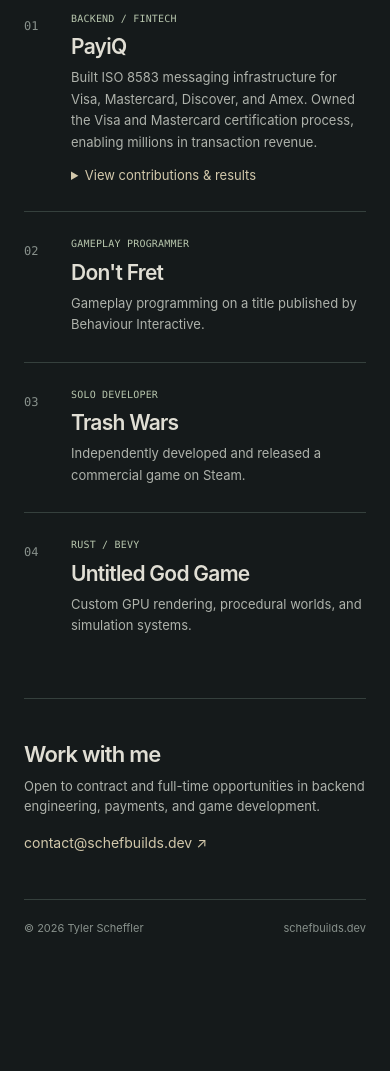
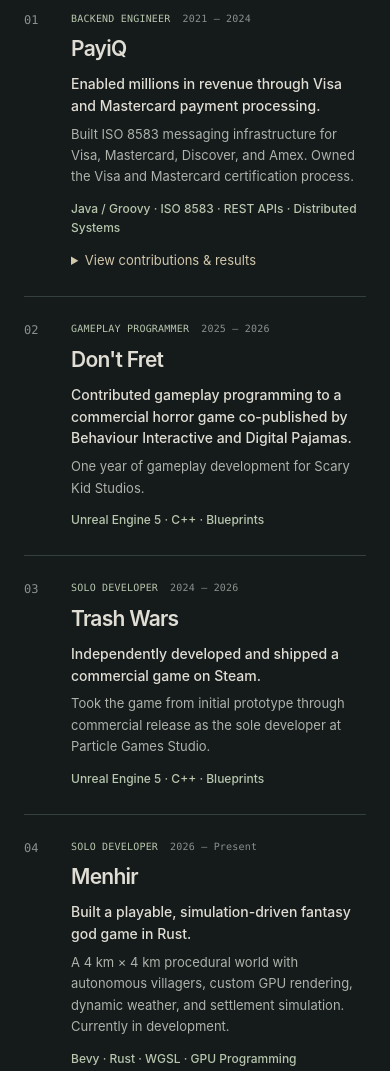
Before and after one commit to Copyrighted/schefbuilds, a plain HTML site: page index.html in a window 390 px wide. Shown: the part 480-1551 px from the top of the page. Before the commit the page ends 1443 px from the top, so only its background shows below. Drawn offline with Linux system fonts and the light colour scheme.

Commit message:
Enhance layout and styling of work sections
Added new sections and updated styles for work items, including work outcomes and meta information. Adjusted padding and margins for better layout.

```diff
--- a/index.html
+++ b/index.html
@@ -62,6 +62,8 @@
       padding: 38px clamp(24px, 6vw, 72px) 34px;
     }
 
+    /* Header */
+
     .topbar {
       display: flex;
       justify-content: space-between;
@@ -88,6 +90,8 @@
       color: var(--muted);
     }
 
+    /* Introduction */
+
     .hero {
       padding: 38px 0 42px;
     }
@@ -95,7 +99,8 @@
     .eyebrow,
     .section-index,
     .work-number,
-    .work-kind {
+    .work-kind,
+    .work-date {
       font-family: ui-monospace, SFMono-Regular,
                    Consolas, "Liberation Mono", monospace;
     }
@@ -156,6 +161,8 @@
       font-weight: 500;
     }
 
+    /* Selected work */
+
     .work-section {
       border-top: 1px solid var(--line);
     }
@@ -189,7 +196,7 @@
       display: grid;
       grid-template-columns: 62px minmax(0, 1fr) 180px;
       column-gap: 12px;
-      padding: 24px 0 26px;
+      padding: 26px 0 29px;
       border-top: 1px solid var(--line);
       align-items: start;
     }
@@ -201,11 +208,22 @@
     }
 
     h3 {
-      margin: 0 0 8px;
+      margin: 0 0 12px;
       font-size: clamp(21px, 2.6vw, 25px);
       line-height: 1.2;
       font-weight: 570;
       letter-spacing: -.035em;
+    }
+
+    /* Delivery-focused summaries */
+
+    .work-outcome {
+      margin: 0 0 7px;
+      color: var(--text);
+      font-size: 15px;
+      font-weight: 550;
+      line-height: 1.55;
+      max-width: 590px;
     }
 
     .work-desc {
@@ -216,18 +234,39 @@
       max-width: 590px;
     }
 
+    .work-tech {
+      color: var(--accent);
+      margin: 11px 0 0;
+      font-size: 12px;
+      font-weight: 500;
+      line-height: 1.6;
+    }
+
+    .work-meta {
+      display: flex;
+      flex-direction: column;
+      align-items: flex-end;
+      gap: 5px;
+      padding-top: 7px;
+      text-align: right;
+    }
+
     .work-kind {
       font-size: 11px;
       color: var(--accent);
-      padding-top: 7px;
-      text-align: right;
+      letter-spacing: .02em;
+    }
+
+    .work-date {
+      font-size: 11px;
+      color: var(--quiet);
       letter-spacing: .02em;
     }
 
     /* Expandable PayiQ section */
 
     .payiq-details {
-      margin-top: 12px;
+      margin-top: 13px;
     }
 
     .payiq-details > summary {
@@ -235,6 +274,7 @@
       color: var(--link);
       font-size: 13px;
       width: fit-content;
+      max-width: 100%;
     }
 
     .payiq-details > summary:hover {
@@ -279,7 +319,7 @@
       padding: 0;
       margin: 0 0 23px;
       display: grid;
-      gap: 13px;
+      gap: 15px;
     }
 
     .payiq-contributions strong {
@@ -413,30 +453,50 @@
       }
 
       .work-item {
-        grid-template-columns: 35px 1fr;
+        grid-template-columns: 35px minmax(0, 1fr);
         padding: 24px 0 26px;
       }
 
+      .work-meta {
+        grid-column: 2;
+        grid-row: 1;
+        flex-direction: row;
+        flex-wrap: wrap;
+        align-items: baseline;
+        gap: 4px 12px;
+        text-align: left;
+        padding: 0 0 10px;
+      }
+
       .work-kind {
-        grid-column: 2;
-        grid-row: 2;
-        text-align: left;
-        padding: 0 0 8px;
+        font-size: 10px;
+      }
+
+      .work-date {
         font-size: 10px;
       }
 
       .work-body {
         grid-column: 2;
-        grid-row: 3;
+        grid-row: 2;
       }
 
       .work-number {
         grid-column: 1;
-        grid-row: 1 / 4;
+        grid-row: 1 / 3;
+        padding-top: 0;
+      }
+
+      .work-outcome {
+        font-size: 14px;
       }
 
       .work-desc {
         font-size: 13px;
+      }
+
+      .work-tech {
+        font-size: 12px;
       }
 
       .payiq-milestones li {
@@ -473,7 +533,10 @@
 
     <main id="top">
 
+      <!-- Introduction -->
+
       <section class="hero" aria-labelledby="intro-heading">
+
         <p class="eyebrow">
           <span class="status-dot" aria-hidden="true"></span>
           Available for contract &amp; full-time work
@@ -485,6 +548,7 @@
         </h1>
 
         <div class="hero-bottom">
+
           <p class="intro">
             I build production software and games—from payment
             processing systems and card-network integrations to
@@ -492,6 +556,7 @@
           </p>
 
           <div class="quicklinks" aria-label="Professional links">
+
             <a href="https://github.com/Copyrighted">
               GitHub ↗
             </a>
@@ -500,47 +565,71 @@
               LinkedIn ↗
             </a>
 
-            <a href="#contact">Contact ↗</a>
+            <a href="#contact">
+              Contact ↗
+            </a>
+
           </div>
         </div>
+
       </section>
+
+      <!-- Selected work -->
 
       <section id="work"
                class="work-section"
                aria-labelledby="work-heading">
 
         <div class="section-head">
+
           <span class="section-index">01 /</span>
+
           <h2 id="work-heading">Selected work</h2>
+
           <span class="section-description">
             Professional &amp; independent
           </span>
+
         </div>
 
         <!-- PayiQ -->
 
-        <article class="work-item">
+        <article class="work-item" id="payiq">
+
           <span class="work-number">01</span>
 
           <div class="work-body">
+
             <h3>PayiQ</h3>
+
+            <p class="work-outcome">
+              Enabled millions in revenue through Visa and
+              Mastercard payment processing.
+            </p>
 
             <p class="work-desc">
               Built ISO 8583 messaging infrastructure for Visa,
               Mastercard, Discover, and Amex. Owned the Visa and
-              Mastercard certification process, enabling millions
-              in transaction revenue.
+              Mastercard certification process.
+            </p>
+
+            <p class="work-tech">
+              Java / Groovy · ISO 8583 · REST APIs ·
+              Distributed Systems
             </p>
 
             <details class="payiq-details">
 
               <summary>
+
                 <span class="when-closed">
                   View contributions &amp; results
                 </span>
+
                 <span class="when-open">
                   Hide contributions &amp; results
                 </span>
+
               </summary>
 
               <div class="payiq-content">
@@ -550,43 +639,56 @@
                 <ul class="payiq-contributions">
 
                   <li>
+
                     <strong>Payment network integrations</strong>
+
                     <p>
                       Built an ISO 8583 messaging framework for Visa,
                       Mastercard, Discover, and Amex payment
                       integrations.
                     </p>
+
                   </li>
 
                   <li>
+
                     <strong>
                       Certification &amp; production payments
                     </strong>
+
                     <p>
-                      Owned Visa and Mastercard certifications,
-                      coordinating specifications, testing, and
-                      technical issues across teams. Implemented
-                      authorizations, reversals, refunds, and clearing.
+                      Owned the Visa and Mastercard certification
+                      process, coordinating specifications, testing,
+                      and technical issues across teams.
+                      Implemented authorizations, reversals,
+                      refunds, and clearing.
                     </p>
+
                   </li>
 
                   <li>
+
                     <strong>Distributed backend &amp; APIs</strong>
+
                     <p>
                       Maintained regional payment processing services
                       in Groovy/Java. Developed REST APIs, including
                       serialization and validation logic.
                     </p>
+
                   </li>
 
                   <li>
+
                     <strong>Testing &amp; developer support</strong>
+
                     <p>
                       Wrote Spock unit tests, supported regression
                       testing in Postman, and onboarded engineers.
                       Wrote a one-off Python script that reduced a
                       feature-testing task from 30 minutes to 2 minutes.
                     </p>
+
                   </li>
 
                 </ul>
@@ -604,11 +706,13 @@
                   <ol>
 
                     <li>
-                      <time datetime="2022-03-30">
+
+                      <time datetime="2022-03">
                         MAR 2022
                       </time>
 
                       <div>
+
                         <a href="https://pay-iq.com/wp-content/uploads/2022/10/11-mastercard-cert.pdf"
                            target="_blank"
                            rel="noopener noreferrer">
@@ -618,15 +722,19 @@
                         <p>
                           Approved to process Mastercard transactions.
                         </p>
+
                       </div>
+
                     </li>
 
                     <li>
-                      <time datetime="2022-06-23">
+
+                      <time datetime="2022-06">
                         JUN 2022
                       </time>
 
                       <div>
+
                         <a href="https://quisitive.com/quisitive-receives-visa-certification-for-its-ledgerpay-platform/"
                            target="_blank"
                            rel="noopener noreferrer">
@@ -637,15 +745,19 @@
                           Approved to process Visa credit and
                           debit payments.
                         </p>
+
                       </div>
+
                     </li>
 
                     <li>
-                      <time datetime="2022-11-14">
+
+                      <time datetime="2022-11">
                         NOV 2022
                       </time>
 
                       <div>
+
                         <a href="https://www.globenewswire.com/news-release/2022/11/14/2555471/0/en/Quisitive-Reports-Third-Quarter-2022-Financial-Results.html"
                            target="_blank"
                            rel="noopener noreferrer">
@@ -656,15 +768,19 @@
                           Live Mastercard authorizations and approval
                           for Visa and Mastercard in cloud production.
                         </p>
+
                       </div>
+
                     </li>
 
                     <li>
-                      <time datetime="2023-08-09">
+
+                      <time datetime="2023-08">
                         AUG 2023
                       </time>
 
                       <div>
+
                         <a href="https://quisitive.com/quisitive-migrates-agechecker-net-to-payiq-platform-as-its-first-customer-processing-monthly-billing-for-verification-services/"
                            target="_blank"
                            rel="noopener noreferrer">
@@ -675,10 +791,13 @@
                           AgeChecker.Net migrated to PayiQ,
                           with monthly billing for over 700 customers.
                         </p>
+
                       </div>
+
                     </li>
 
                   </ol>
+
                 </section>
 
                 <p class="payiq-tech">
@@ -687,61 +806,145 @@
                 </p>
 
               </div>
+
             </details>
+
           </div>
 
-          <span class="work-kind">BACKEND / FINTECH</span>
+          <div class="work-meta">
+
+            <span class="work-kind">
+              BACKEND ENGINEER
+            </span>
+
+            <span class="work-date">
+              2021 — 2024
+            </span>
+
+          </div>
+
         </article>
 
         <!-- Don't Fret -->
 
-        <article class="work-item">
+        <article class="work-item" id="dont-fret">
+
           <span class="work-number">02</span>
 
           <div class="work-body">
+
             <h3>Don't Fret</h3>
 
+            <p class="work-outcome">
+              Contributed gameplay programming to a commercial
+              horror game co-published by Behaviour Interactive
+              and Digital Pajamas.
+            </p>
+
             <p class="work-desc">
-              Gameplay programming on a title published by
-              Behaviour Interactive.
+              One year of gameplay development for Scary Kid Studios.
             </p>
+
+            <p class="work-tech">
+              Unreal Engine 5 · C++ · Blueprints
+            </p>
+
           </div>
 
-          <span class="work-kind">GAMEPLAY PROGRAMMER</span>
+          <div class="work-meta">
+
+            <span class="work-kind">
+              GAMEPLAY PROGRAMMER
+            </span>
+
+            <span class="work-date">
+              2025 — 2026
+            </span>
+
+          </div>
+
         </article>
 
         <!-- Trash Wars -->
 
-        <article class="work-item">
+        <article class="work-item" id="trash-wars">
+
           <span class="work-number">03</span>
 
           <div class="work-body">
+
             <h3>Trash Wars</h3>
 
+            <p class="work-outcome">
+              Independently developed and shipped a commercial
+              game on Steam.
+            </p>
+
             <p class="work-desc">
-              Independently developed and released a
-              commercial game on Steam.
+              Took the game from initial prototype through
+              commercial release as the sole developer at
+              Particle Games Studio.
             </p>
+
+            <p class="work-tech">
+              Unreal Engine 5 · C++ · Blueprints
+            </p>
+
           </div>
 
-          <span class="work-kind">SOLO DEVELOPER</span>
+          <div class="work-meta">
+
+            <span class="work-kind">
+              SOLO DEVELOPER
+            </span>
+
+            <span class="work-date">
+              2024 — 2026
+            </span>
+
+          </div>
+
         </article>
 
-        <!-- God Game -->
+        <!-- Menhir -->
 
-        <article class="work-item">
+        <article class="work-item" id="menhir">
+
           <span class="work-number">04</span>
 
           <div class="work-body">
-            <h3>Untitled God Game</h3>
+
+            <h3>Menhir</h3>
+
+            <p class="work-outcome">
+              Built a playable, simulation-driven fantasy
+              god game in Rust.
+            </p>
 
             <p class="work-desc">
-              Custom GPU rendering, procedural worlds,
-              and simulation systems.
+              A 4 km × 4 km procedural world with autonomous
+              villagers, custom GPU rendering, dynamic weather,
+              and settlement simulation. Currently in development.
             </p>
+
+            <p class="work-tech">
+              Bevy · Rust · WGSL · GPU Programming
+            </p>
+
           </div>
 
-          <span class="work-kind">RUST / BEVY</span>
+          <div class="work-meta">
+
+            <span class="work-kind">
+              SOLO DEVELOPER
+            </span>
+
+            <span class="work-date">
+              2026 — Present
+            </span>
+
+          </div>
+
         </article>
 
       </section>
@@ -753,12 +956,14 @@
                aria-labelledby="contact-heading">
 
         <div>
+
           <h2 id="contact-heading">Work with me</h2>
 
           <p>
             Open to contract and full-time opportunities in
             backend engineering, payments, and game development.
           </p>
+
         </div>
 
         <a class="contact-link"
@@ -767,11 +972,15 @@
         </a>
 
       </section>
+
     </main>
 
     <footer>
+
       <span>© 2026 Tyler Scheffler</span>
+
       <span>schefbuilds.dev</span>
+
     </footer>
 
   </div>
```
